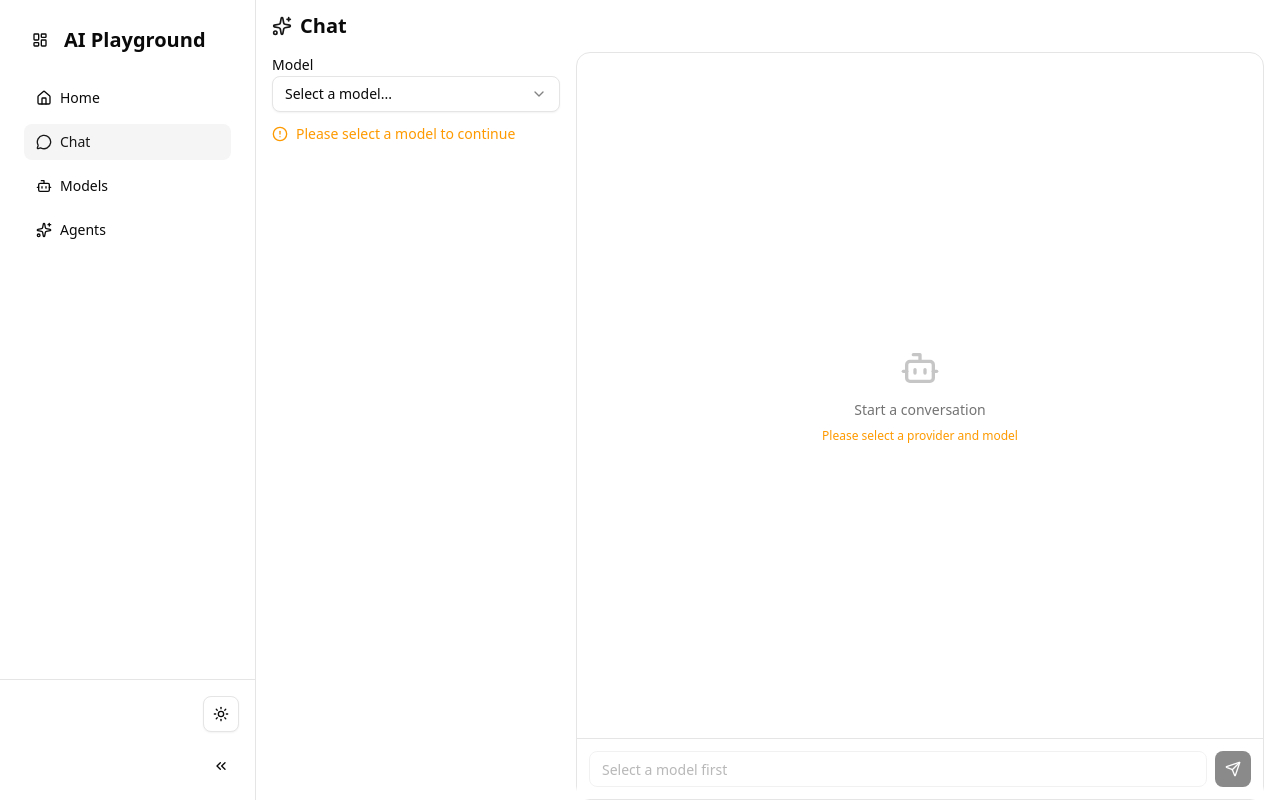
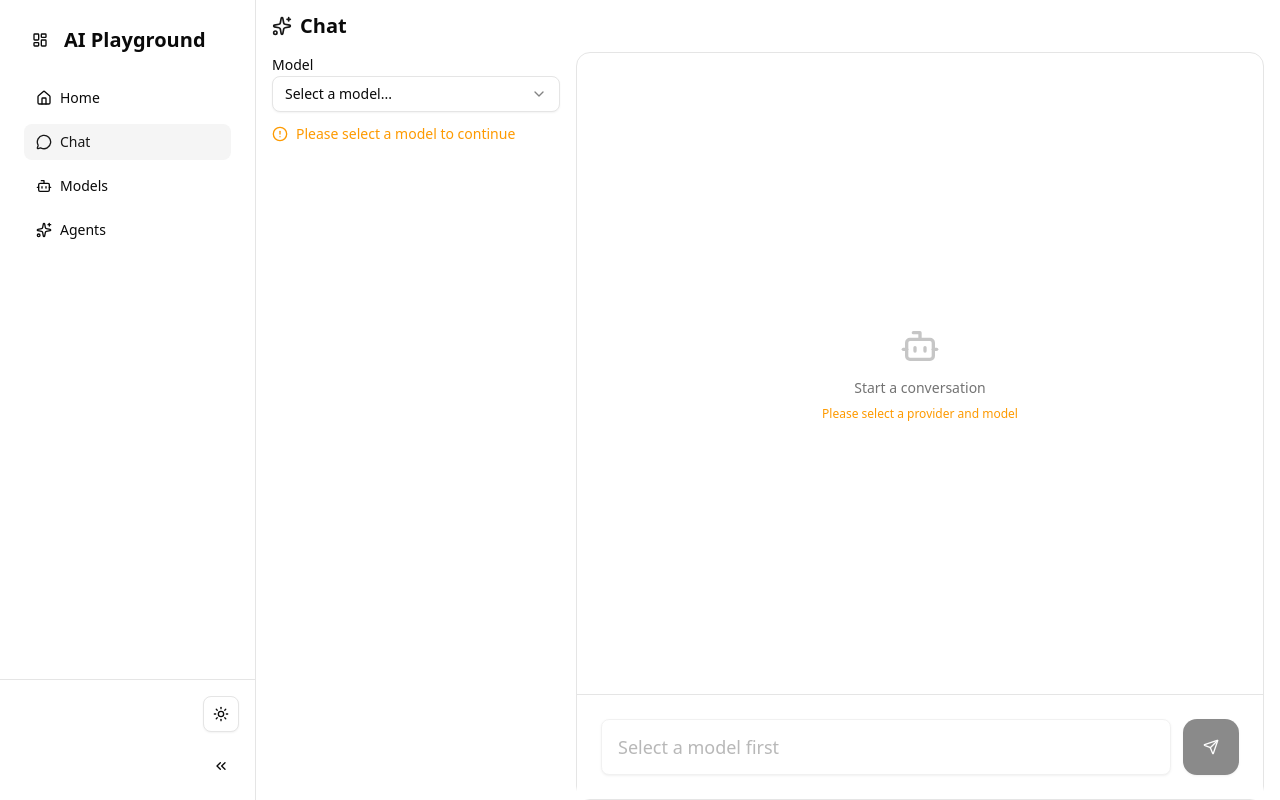
Before and after one commit to linchen1987/agent-playground, a Next.js app: page /chat in a window 1280 px wide. Built offline with nearby package versions, Linux system fonts and the light colour scheme.

Commit message:
optimize chat page ui

```diff
--- a/app/chat/page.tsx
+++ b/app/chat/page.tsx
@@ -372,8 +372,8 @@ export default function ChatPage() {
               )}
           </div>
 
-          <div className="border-t p-3 bg-card">
-            <div className="flex gap-2">
+          <div className="border-t p-6 bg-card">
+            <div className="flex gap-3">
               <Input
                 value={input}
                 onChange={(e) => setInput(e.target.value)}
@@ -382,24 +382,24 @@ export default function ChatPage() {
                   isReady ? 'Type your message...' : 'Select a model first'
                 }
                 disabled={!isReady || isLoading}
-                className="flex-1 h-9"
+                className="flex-1 h-14 px-4 text-lg shadow-sm"
               />
               <Button
                 onClick={handleSendMessage}
                 disabled={!isReady || !input.trim() || isLoading}
-                size="sm"
-                className="h-9"
+                size="lg"
+                className="h-14 w-14 rounded-xl shadow-sm"
               >
-                <Send className="h-4 w-4" />
+                <Send className="h-6 w-6" />
               </Button>
               {messages.length > 0 && (
                 <Button
                   variant="ghost"
-                  size="sm"
+                  size="icon"
                   onClick={handleClearChat}
-                  className="h-9 px-2"
+                  className="h-14 w-14 text-muted-foreground hover:text-destructive"
                 >
-                  <Trash2 className="h-4 w-4" />
+                  <Trash2 className="h-6 w-6" />
                 </Button>
               )}
             </div>
```
